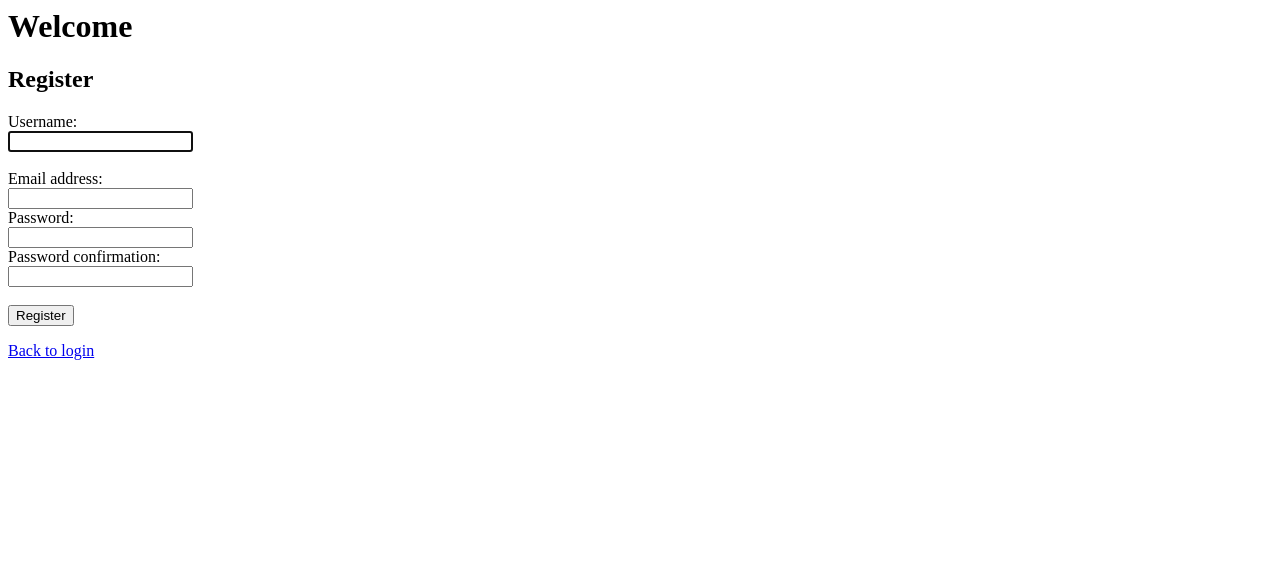
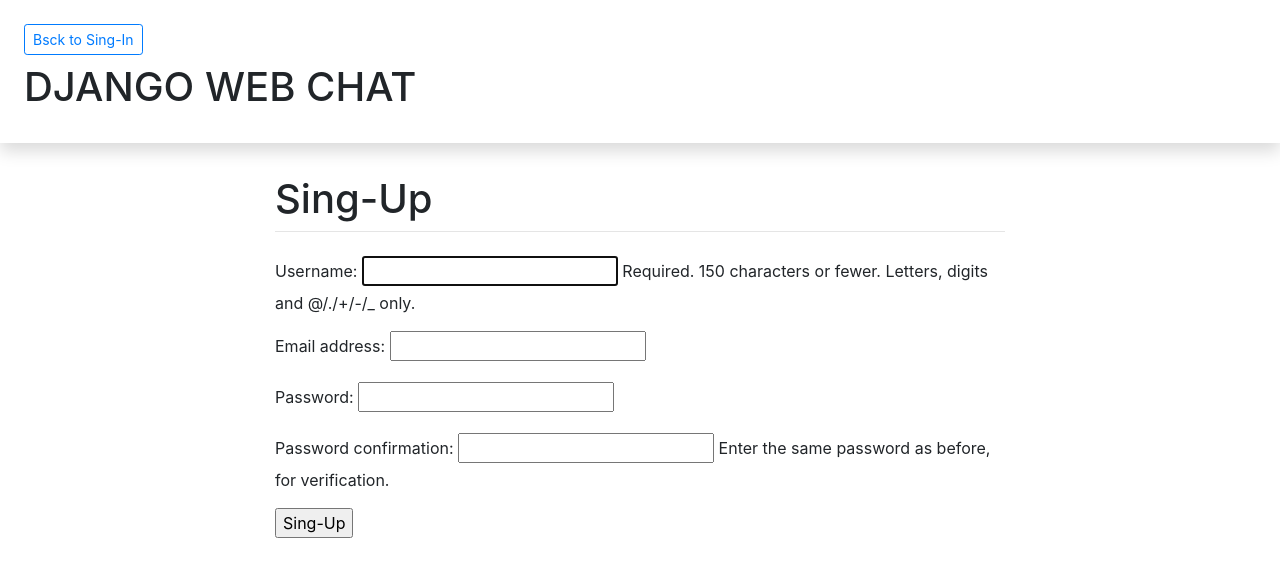
Before and after one commit to gbhgit/Browser-Based-Chat, a Django app: page /register/ in a window 1280 px wide. Shown: the top 577 px of the page. Run offline with Django 3.2, Linux system fonts and the light colour scheme; some libraries are stand-ins or nearby versions.

Commit message:
[issue-#29] add last changes in style of html

```diff
--- a/chat/users/templates/room/register.html
+++ b/chat/users/templates/room/register.html
@@ -7,7 +7,6 @@
     <meta name="viewport" content="width=device-width, initial-scale=1.0">
     <link rel="stylesheet" href="https://maxcdn.bootstrapcdn.com/bootstrap/4.5.2/css/bootstrap.min.css">
 </head>
-
 <html>
     <div class="shadow p-4 mb-4 bg-white">
         <a href="{% url 'index' %}" class="btn btn-outline-primary btn-sm" role="button"">Home Page</a>
--- a/chat/users/templates/users/home.html
+++ b/chat/users/templates/users/home.html
@@ -17,12 +17,12 @@
             <a class="btn btn-outline-secondary btn-sm"">User: {{ user.username }}</a>
         </div>
         <div class="mt-3">
-            <div class="alert alert-secondary alert-dismissible text-center mt-3">
+            <div class="alert alert-info alert-dismissible text-center mt-3">
                 <b>Chat Room List</b>
             </div>
             <div class="list-group">
                 {% for room in rooms %}
-                    <a href="{% url 'chat_room' room.id %}" class="list-group-item list-group-item-action list-group-item-primary">{{room.room_name}}</a>
+                    <a href="{% url 'chat_room' room.id %}" class="list-group-item list-group-item-action list-group-item-secondary">{{room.room_name}}</a>
                 {% endfor %}
             </div>
         </div>
--- a/chat/users/templates/users/register.html
+++ b/chat/users/templates/users/register.html
@@ -1,15 +1,28 @@
-<!--users/templates/users/register.html-->
-
-{% extends 'base.html' %}
-
-{% block content %}
-<h2>Register</h2>
-
-<form method="post">
-    {% csrf_token %}
-    {{form}}
-    <input type="submit" value="Register">
-</form>
-
-<a href="{% url 'login' %}">Back to login</a>
-{% endblock %}
+<!DOCTYPE html>
+<head>
+    <script src="https://ajax.googleapis.com/ajax/libs/jquery/1.12.4/jquery.min.js"></script>
+    <script src="https://maxcdn.bootstrapcdn.com/bootstrap/3.3.7/js/bootstrap.min.js" integrity="sha384-Tc5IQib027qvyjSMfHjOMaLkfuWVxZxUPnCJA7l2mCWNIpG9mGCD8wGNIcPD7Txa" crossorigin="anonymous"></script>
+    <script src='https://cdnjs.cloudflare.com/ajax/libs/Chart.js/2.5.0/Chart.min.js'></script>
+    <meta charset="UTF-8">
+    <meta name="viewport" content="width=device-width, initial-scale=1.0">
+    <link rel="stylesheet" href="https://maxcdn.bootstrapcdn.com/bootstrap/4.5.2/css/bootstrap.min.css">
+</head>
+<html>
+    <div class="shadow p-4 mb-4 bg-white">
+        <a href="{% url 'login' %}" class="btn btn-outline-primary btn-sm" role="button"">Bsck to Sing-In</a>
+        <h1 class="mt-2">DJANGO WEB CHAT </h1>
+    </div>
+    <div class="container">
+        <div class="row justify-content-center">
+            <div class="col-8">
+                <h1 class="mt-2">Sing-Up</h1>
+                <hr class="mt-0 mb-4">
+                <form method="post">
+                    {% csrf_token %}
+                    {{ form.as_p }}
+                    <input type="submit" value="Sing-Up">
+                </form>
+            </div>
+        </div>
+    </div>
+</html>
```
Also changed, not shown: chat/users/templates/registration/login.html (+13 -9 lines).
